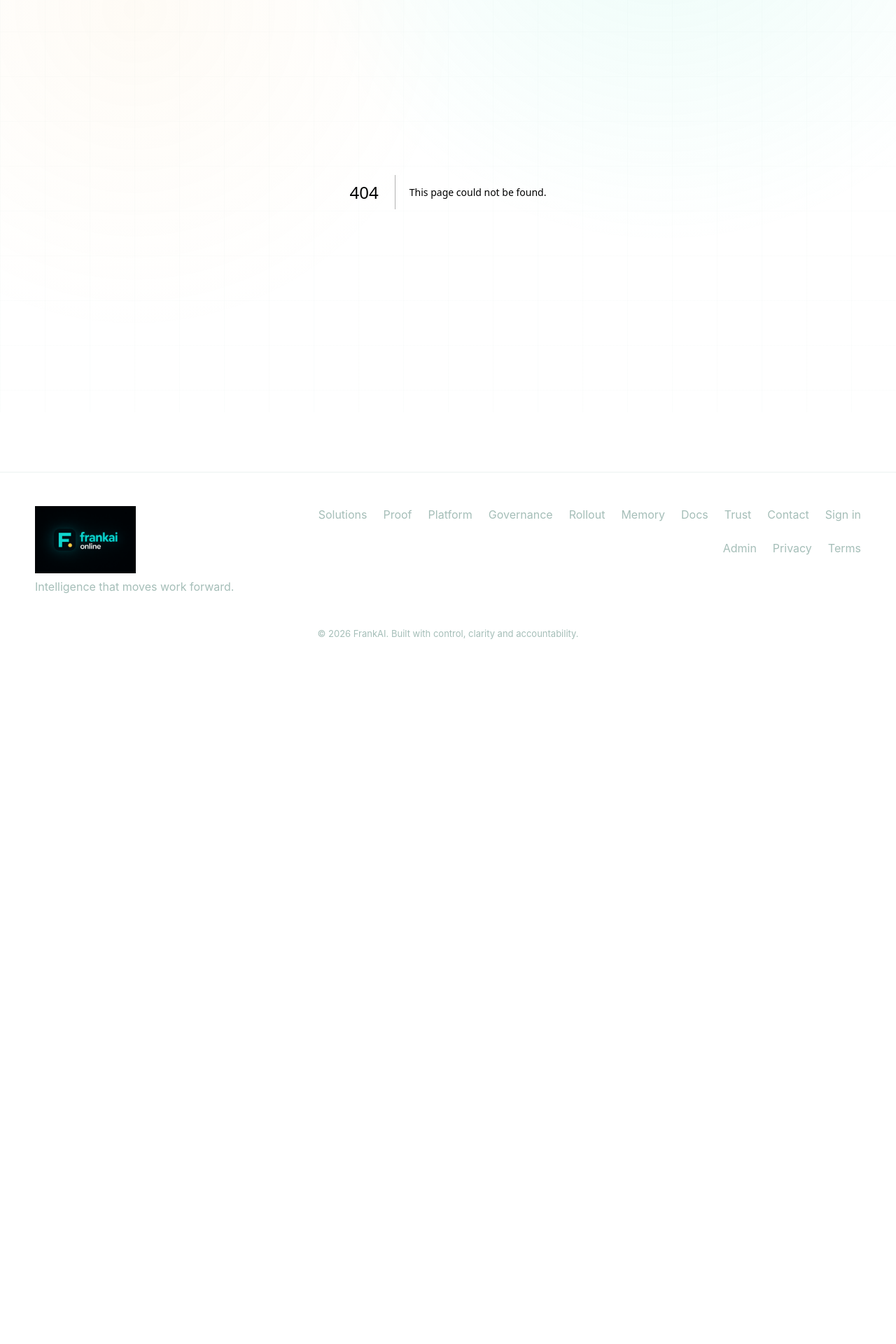
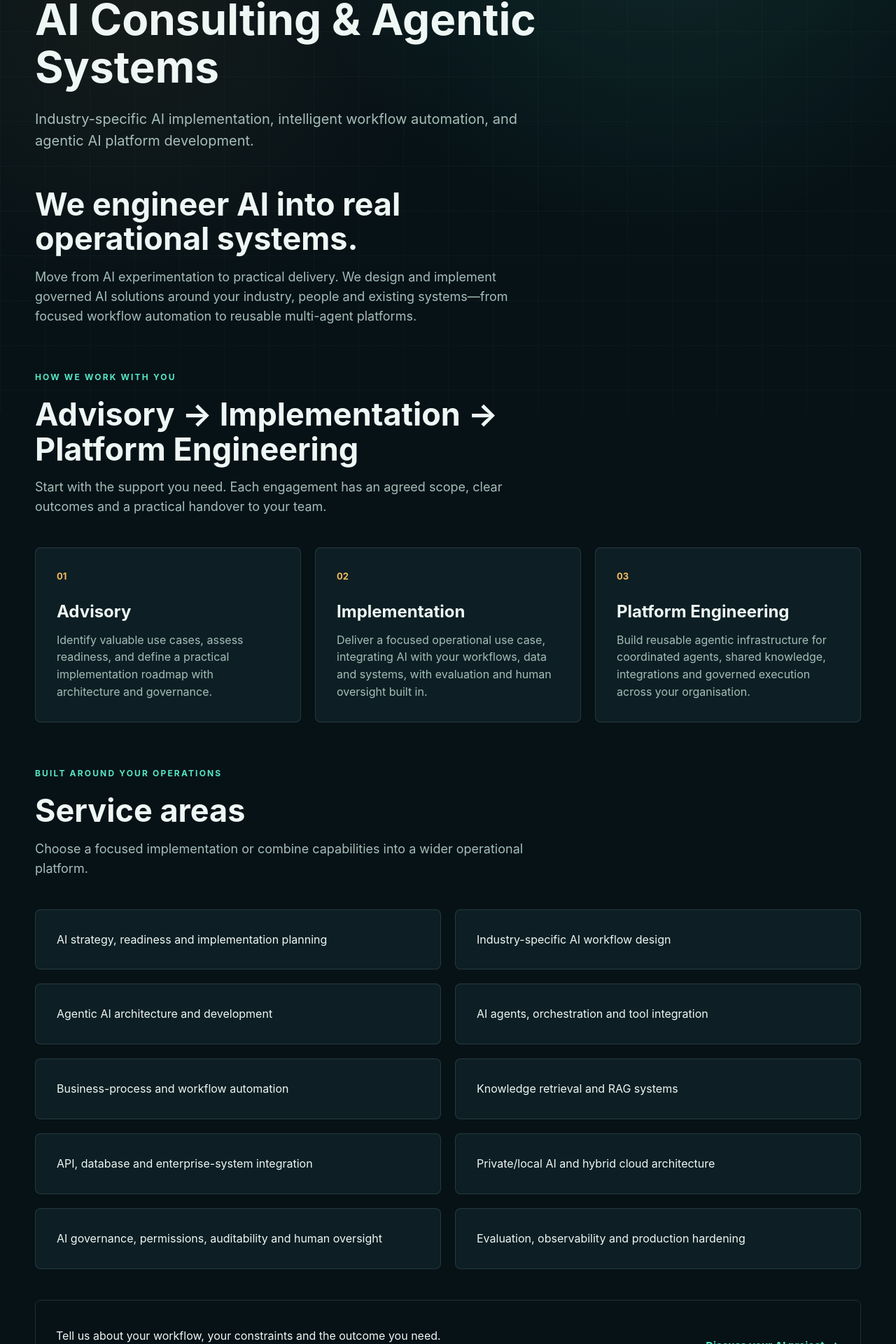
Before and after one commit to kuhnseelmee/frankai.online, a Next.js app: page /services/ai-consulting in a window 1280 px wide. Before the commit this address had no page. Shown: the part 211-2131 px from the top of the page at 70% size. Before the commit the page ends 1157 px from the top, so only its background shows below. Built offline with nearby package versions, Linux system fonts and the light colour scheme.

Commit message:
feat: launch AI Consulting and Agentic Systems service

```diff
--- a/app/globals.css
+++ b/app/globals.css
@@ -120,7 +120,7 @@ h1, h2, h3 {
 .nav-links {
   display: flex;
   flex: 1 1 auto;
-  gap: clamp(14px, 1.7vw, 25px);
+  gap: clamp(12px, 1.3vw, 18px);
   justify-content: flex-end;
   margin-left: auto;
   color: var(--muted);
--- a/app/page.tsx
+++ b/app/page.tsx
@@ -1,4 +1,5 @@
 import Link from 'next/link'
+import { AIConsultingTeaser } from '@/components/AIConsultingTeaser'
 import { SectionIntro } from '@/components/SectionIntro'
 import { currentWork } from '@/lib/current-work'
 import { deploymentProofs } from '@/lib/deployment-proofs'
@@ -127,6 +128,7 @@ export default function Home() {
 
       <section className="proof">
         <div className="container">
+          <AIConsultingTeaser />
           <SectionIntro
             eyebrow="Already real"
             title="Proof before promises."
--- /dev/null
+++ b/app/services/ai-consulting/page.tsx
@@ -0,0 +1,79 @@
+import type { Metadata } from 'next'
+import Link from 'next/link'
+import { aiConsulting } from '@/lib/ai-consulting'
+import styles from './service.module.css'
+
+export const metadata: Metadata = {
+  title: aiConsulting.title,
+  description: aiConsulting.subtitle,
+  alternates: { canonical: aiConsulting.href },
+  openGraph: {
+    title: `${aiConsulting.title} | FrankAI`,
+    description: aiConsulting.subtitle,
+    url: aiConsulting.href,
+    siteName: 'FrankAI',
+    type: 'website',
+    images: [{ url: '/images/logo_frankai.png', width: 1536, height: 1024 }]
+  }
+}
+
+export default function AIConsultingPage() {
+  return (
+    <div className="page-section">
+      <div className="container">
+        <header>
+          <p className="eyebrow">{aiConsulting.classification}</p>
+          <h1 className="page-title">{aiConsulting.title}</h1>
+          <p className="page-lead">{aiConsulting.subtitle}</p>
+        </header>
+        <div className="section-intro">
+          <h2>{aiConsulting.proposition}</h2>
+          <p className="section-lead">
+            Move from AI experimentation to practical delivery. We design and implement governed AI
+            solutions around your industry, people and existing systems—from focused workflow
+            automation to reusable multi-agent platforms.
+          </p>
+        </div>
+        <section aria-labelledby="commercial-offer" className={styles.section}>
+          <div className="section-intro">
+            <p className="eyebrow">How we work with you</p>
+            <h2 id="commercial-offer">Advisory → Implementation → Platform Engineering</h2>
+            <p className="section-lead">
+              Start with the support you need. Each engagement has an agreed scope, clear outcomes
+              and a practical handover to your team.
+            </p>
+          </div>
+          <ol className={`card-grid three ${styles.list}`}>
+            {aiConsulting.stages.map((stage, index) => (
+              <li className="path-card" key={stage.title}>
+                <p className="pillar-number">0{index + 1}</p>
+                <h3>{stage.title}</h3>
+                <p>{stage.text}</p>
+              </li>
+            ))}
+          </ol>
+        </section>
+        <section aria-labelledby="service-areas" className={styles.section}>
+          <div className="section-intro">
+            <p className="eyebrow">Built around your operations</p>
+            <h2 id="service-areas">Service areas</h2>
+            <p className="section-lead">
+              Choose a focused implementation or combine capabilities into a wider operational platform.
+            </p>
+          </div>
+          <ul className={`feature-grid ${styles.list}`}>
+            {aiConsulting.areas.map((area) => (
+              <li className="feature-card" key={area}>{area}</li>
+            ))}
+          </ul>
+        </section>
+        <div className="inline-cta">
+          <p>Tell us about your workflow, your constraints and the outcome you need.</p>
+          <Link className="text-link" href="/contact">
+            Discuss your AI project <span aria-hidden="true">-&gt;</span>
+          </Link>
+        </div>
+      </div>
+    </div>
+  )
+}
--- /dev/null
+++ b/app/services/ai-consulting/service.module.css
@@ -0,0 +1,9 @@
+.section {
+  margin-top: 64px;
+}
+
+.list {
+  list-style: none;
+  margin: 0;
+  padding: 0;
+}
--- a/app/sitemap.ts
+++ b/app/sitemap.ts
@@ -4,6 +4,7 @@ export default function sitemap(): MetadataRoute.Sitemap {
   const pages = [
     '',
     '/solutions',
+    '/services/ai-consulting',
     '/proof',
     '/platform',
     '/admin/platform',
@@ -20,7 +21,7 @@ export default function sitemap(): MetadataRoute.Sitemap {
   ]
   return pages.map((path) => ({
     url: `https://frankai.online${path}`,
-    lastModified: new Date('2026-05-29'),
+    lastModified: new Date(['', '/solutions', '/services/ai-consulting'].includes(path) ? '2026-09-08' : '2026-05-29'),
     changeFrequency: path === '' ? 'weekly' : 'monthly',
     priority: path === '' ? 1 : 0.7
   }))
--- a/components/SiteFooter.tsx
+++ b/components/SiteFooter.tsx
@@ -10,6 +10,7 @@ export function SiteFooter() {
           <p className="footer-copy">Intelligence that moves work forward.</p>
         </div>
         <div className="footer-links">
+          <Link href="/services/ai-consulting">AI Consulting &amp; Agentic Systems</Link>
           <Link href="/solutions">Solutions</Link>
           <Link href="/proof">Proof</Link>
           <Link href="/platform">Platform</Link>
--- a/components/SiteHeader.tsx
+++ b/components/SiteHeader.tsx
@@ -9,6 +9,7 @@ export function SiteHeader() {
           <Image className="brand-logo" src="/images/logo_frankai.png" alt="FrankAI" width={225} height={96} priority />
         </Link>
         <nav className="nav-links" aria-label="Main navigation">
+          <Link href="/services/ai-consulting">Services</Link>
           <Link href="/solutions">Solutions</Link>
           <Link href="/proof">Proof</Link>
           <Link href="/platform">Platform</Link>
--- /dev/null
+++ b/lib/ai-consulting.ts
@@ -0,0 +1,33 @@
+export const aiConsulting = {
+  title: 'AI Consulting & Agentic Systems',
+  subtitle: 'Industry-specific AI implementation, intelligent workflow automation, and agentic AI platform development.',
+  classification: 'Specialised / Enterprise',
+  proposition: 'We engineer AI into real operational systems.',
+  href: '/services/ai-consulting',
+  stages: [
+    {
+      title: 'Advisory',
+      text: 'Identify valuable use cases, assess readiness, and define a practical implementation roadmap with architecture and governance.'
+    },
+    {
+      title: 'Implementation',
+      text: 'Deliver a focused operational use case, integrating AI with your workflows, data and systems, with evaluation and human oversight built in.'
+    },
+    {
+      title: 'Platform Engineering',
+      text: 'Build reusable agentic infrastructure for coordinated agents, shared knowledge, integrations and governed execution across your organisation.'
+    }
+  ],
+  areas: [
+    'AI strategy, readiness and implementation planning',
+    'Industry-specific AI workflow design',
+    'Agentic AI architecture and development',
+    'AI agents, orchestration and tool integration',
+    'Business-process and workflow automation',
+    'Knowledge retrieval and RAG systems',
+    'API, database and enterprise-system integration',
+    'Private/local AI and hybrid cloud architecture',
+    'AI governance, permissions, auditability and human oversight',
+    'Evaluation, observability and production hardening'
+  ]
+} as const
```
Also changed, not shown: app/solutions/page.tsx (+8 -6 lines), components/AIConsultingTeaser.module.css (added, +9 -0 lines), components/AIConsultingTeaser.tsx (added, +18 -0 lines), 1 other file (tests, documents, lock files or other folders).
